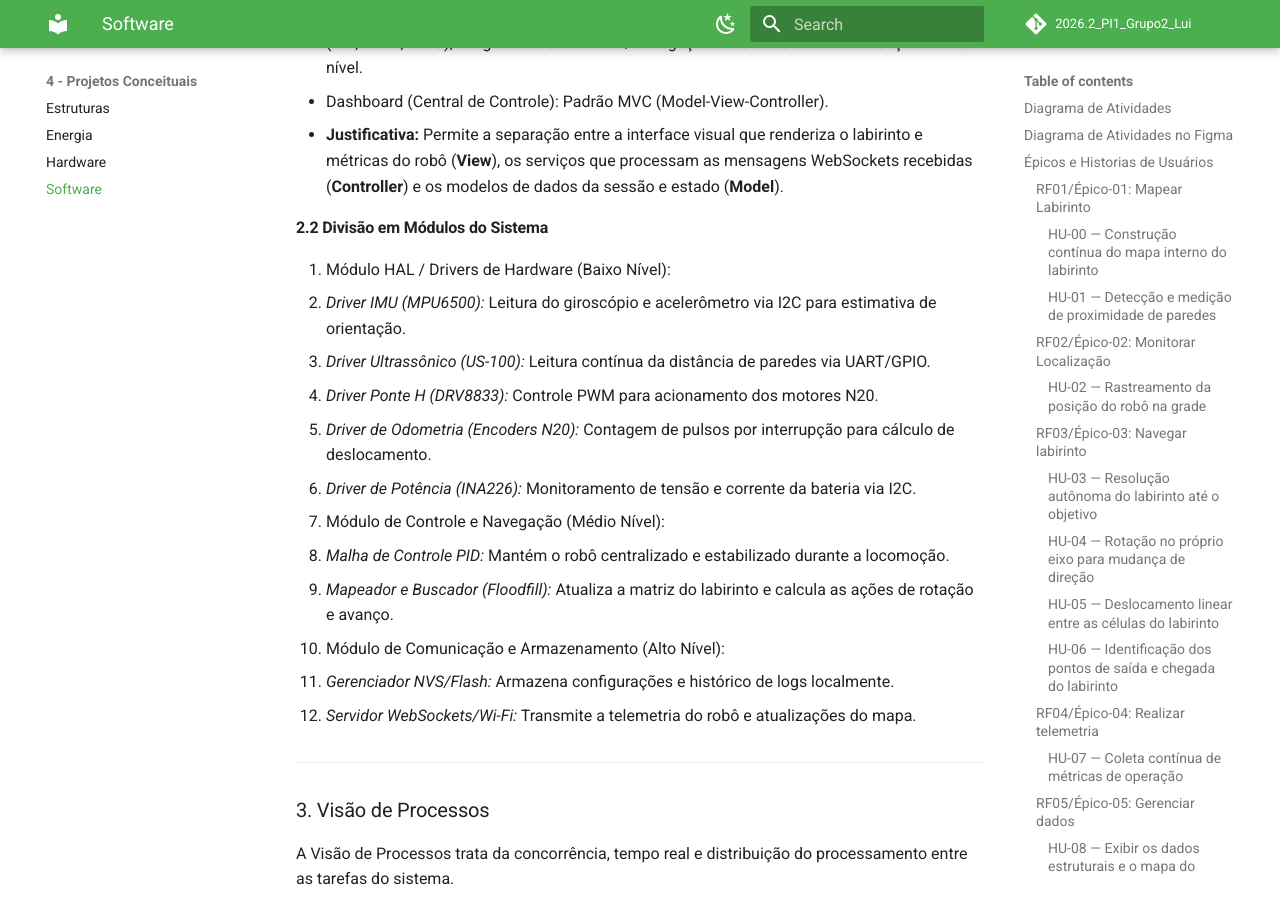
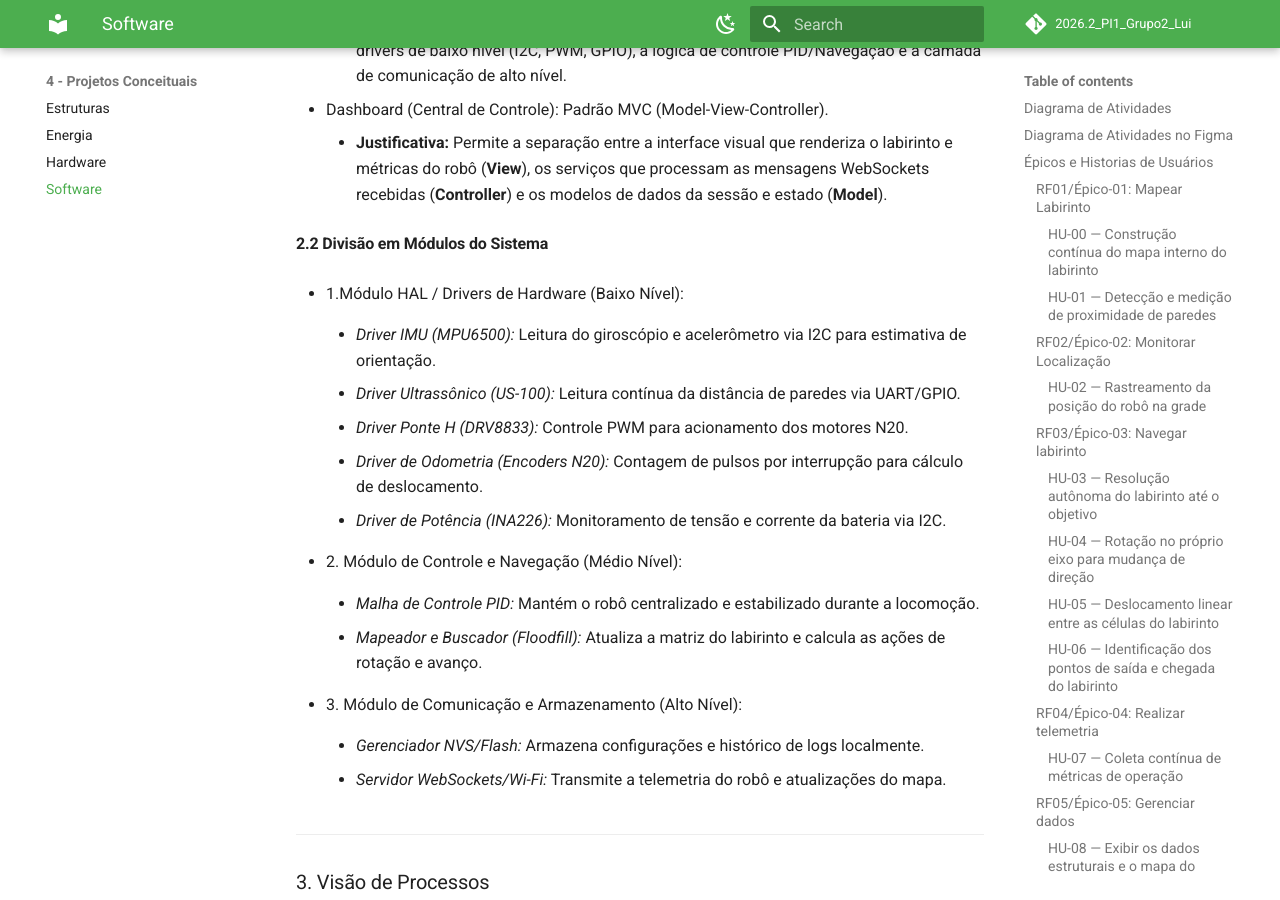
Before and after one commit to fcte-pi1/2026.2_PI1_Grupo2_Lui, an MkDocs documentation site: the page built from docs/4.4 - Projeto conceitual de software.md, in a window 1280 px wide and 900 px high, scrolled down 15843 px. Built offline with MkDocs 1.6.1 and Material for MkDocs 9.7.7, drawn with Linux system fonts in a browser that asks for light colours; comment, search, counter and statistics services are not loaded.

Commit message:
docs(Projeto conceitual): Correção da hierarquia dos topicos

```diff
--- a/docs/4.4 - Projeto conceitual de software.md
+++ b/docs/4.4 - Projeto conceitual de software.md
@@ -390,33 +390,33 @@ A Visão Lógica descreve a organização conceitual e a estruturação das clas
 #### 2.1 Padrões Arquiteturais Adotados e Justificativa
 
 - Firmware Embarcado (Robô): Arquitetura em Camadas (Layered Architecture) orientada a Eventos/Tarefas.
-  - **Justificativa:** O software de bordo lida diretamente com o hardware do microcontrolador ESP32. A divisão em camadas garante o desacoplamento entre os drivers de baixo nível (I2C, PWM, GPIO), a lógica de controle PID/Navegação e a camada de comunicação de alto nível.
+    - **Justificativa:** O software de bordo lida diretamente com o hardware do microcontrolador ESP32. A divisão em camadas garante o desacoplamento entre os drivers de baixo nível (I2C, PWM, GPIO), a lógica de controle PID/Navegação e a camada de comunicação de alto nível.
 
 - Dashboard (Central de Controle): Padrão MVC (Model-View-Controller).
-  - **Justificativa:** Permite a separação entre a interface visual que renderiza o labirinto e métricas do robô (**View**), os serviços que processam as mensagens WebSockets recebidas (**Controller**) e os modelos de dados da sessão e estado (**Model**).
+    - **Justificativa:** Permite a separação entre a interface visual que renderiza o labirinto e métricas do robô (**View**), os serviços que processam as mensagens WebSockets recebidas (**Controller**) e os modelos de dados da sessão e estado (**Model**).
 
 #### 2.2 Divisão em Módulos do Sistema
 
-1. Módulo HAL / Drivers de Hardware (Baixo Nível):
-   * _Driver IMU (MPU6500):_ Leitura do giroscópio e acelerômetro via I2C para estimativa de orientação.
+- 1\.Módulo HAL / Drivers de Hardware (Baixo Nível):
+    - _Driver IMU (MPU6500):_ Leitura do giroscópio e acelerômetro via I2C para estimativa de orientação.
 
-   * _Driver Ultrassônico (US-100):_ Leitura contínua da distância de paredes via UART/GPIO.
+    - _Driver Ultrassônico (US-100):_ Leitura contínua da distância de paredes via UART/GPIO.
 
-   * _Driver Ponte H (DRV8833):_ Controle PWM para acionamento dos motores N20.
+    - _Driver Ponte H (DRV8833):_ Controle PWM para acionamento dos motores N20.
 
-   * _Driver de Odometria (Encoders N20):_ Contagem de pulsos por interrupção para cálculo de deslocamento.
+    - _Driver de Odometria (Encoders N20):_ Contagem de pulsos por interrupção para cálculo de deslocamento.
 
-   * _Driver de Potência (INA226):_ Monitoramento de tensão e corrente da bateria via I2C.
+    - _Driver de Potência (INA226):_ Monitoramento de tensão e corrente da bateria via I2C.
 
-2. Módulo de Controle e Navegação (Médio Nível):
-   * _Malha de Controle PID:_ Mantém o robô centralizado e estabilizado durante a locomoção.
+- 2\. Módulo de Controle e Navegação (Médio Nível):
+    - _Malha de Controle PID:_ Mantém o robô centralizado e estabilizado durante a locomoção.
 
-   * _Mapeador e Buscador (Floodfill):_ Atualiza a matriz do labirinto e calcula as ações de rotação e avanço.
+    - _Mapeador e Buscador (Floodfill):_ Atualiza a matriz do labirinto e calcula as ações de rotação e avanço.
 
-3. Módulo de Comunicação e Armazenamento (Alto Nível):
-   * _Gerenciador NVS/Flash:_ Armazena configurações e histórico de logs localmente.
+- 3\. Módulo de Comunicação e Armazenamento (Alto Nível):
+    - _Gerenciador NVS/Flash:_ Armazena configurações e histórico de logs localmente.
 
-   * _Servidor WebSockets/Wi-Fi:_ Transmite a telemetria do robô e atualizações do mapa.
+    - _Servidor WebSockets/Wi-Fi:_ Transmite a telemetria do robô e atualizações do mapa.
 
 ---
 
@@ -428,17 +428,17 @@ O microcontrolador **ESP32** conta com dois núcleos de processamento (Core 0 e
 
 ![Tabela da Visão de Processo](./figs/Projeto_conceitual/VisaoDeProcessos.png)
 
-* **Processo 1: `Task_Sensors` (Periódico - 10ms | Prioridade Alta):**
-  * Executa a amostragem do giroscópio MPU6500 e a leitura dos 4 sensores US-100 para identificação imediata de obstáculos/paredes.
+- **Processo 1: `Task_Sensors` (Periódico - 10ms | Prioridade Alta):**
+    - Executa a amostragem do giroscópio MPU6500 e a leitura dos 4 sensores US-100 para identificação imediata de obstáculos/paredes.
 
-* **Processo 2: `Task_PID_Control` (Periódico - 5ms | Prioridade Máxima):**
-  * Processa interrupções dos leitores de encoder dos motores N20, calcula os erros de trajetória e atualiza o ciclo de trabalho PWM da ponte H DRV8833.
+- **Processo 2: `Task_PID_Control` (Periódico - 5ms | Prioridade Máxima):**
+    - Processa interrupções dos leitores de encoder dos motores N20, calcula os erros de trajetória e atualiza o ciclo de trabalho PWM da ponte H DRV8833.
 
-* **Processo 3: `Task_Navigation` (Baseado em Eventos | Prioridade Média):**
-  * Disparada quando o robô alcança o centro de uma célula. Executa a lógica de atualização da grade de navegação e decide a próxima direção.
+- **Processo 3: `Task_Navigation` (Baseado em Eventos | Prioridade Média):**
+    - Disparada quando o robô alcança o centro de uma célula. Executa a lógica de atualização da grade de navegação e decide a próxima direção.
 
-* **Processo 4: `Task_Comm` (Assíncrono | Prioridade Baixa):**
-  * Formata os dados no formato JSON e envia pacotes de telemetria e o estado do labirinto para a central de controle via WebSockets.
+- **Processo 4: `Task_Comm` (Assíncrono | Prioridade Baixa):**
+    - Formata os dados no formato JSON e envia pacotes de telemetria e o estado do labirinto para a central de controle via WebSockets.
 
 ---
 
```
